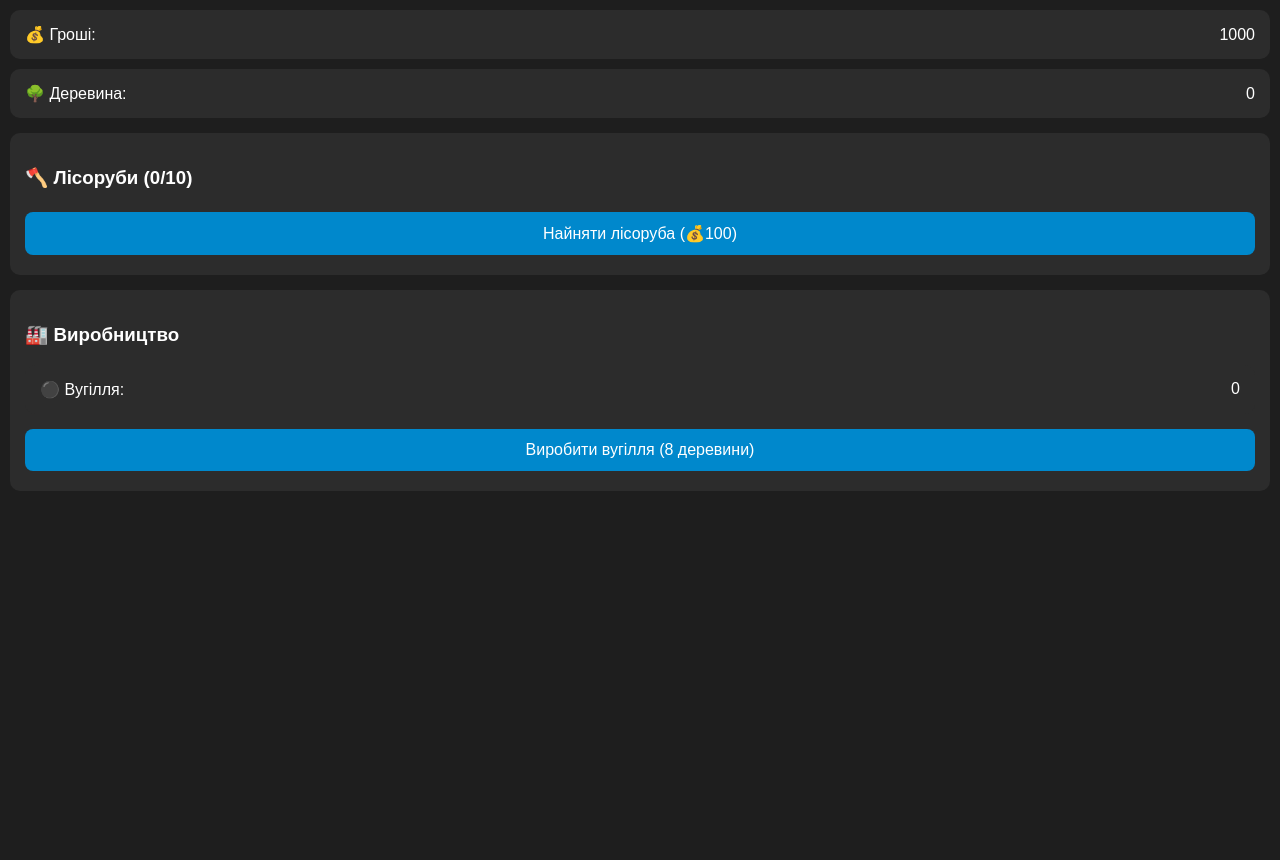
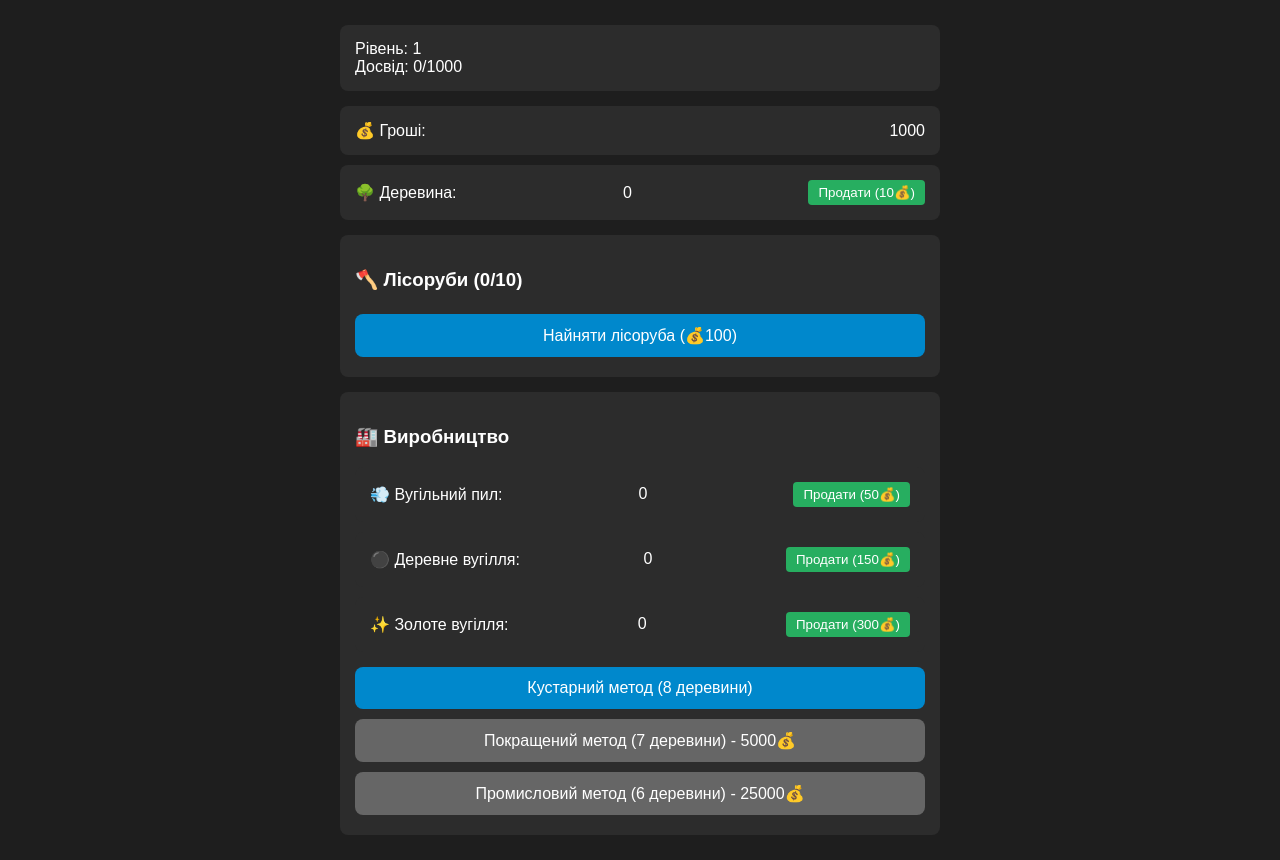
Before and after one commit to ArtScorpio/charcoal_game, a plain HTML site: page index.html in a window 1280 px wide. Before the commit the page ends 800 px from the top, so only its background shows below. Drawn offline with Linux system fonts and the light colour scheme.

Commit message:
index.html

```diff
--- a/index.html
+++ b/index.html
@@ -2,7 +2,7 @@
 <html>
 <head>
     <meta charset="UTF-8">
-    <meta name="viewport" content="width=device-width, initial-scale=1.0, maximum-scale=1.0, user-scalable=no">
+    <meta name="viewport" content="width=device-width, initial-scale=1.0">
     <title>Вугільний магнат</title>
     <style>
         body {
@@ -11,12 +11,14 @@
             background: #1E1E1E;
             font-family: Arial, sans-serif;
             color: white;
+            max-width: 600px;
+            margin: 0 auto;
         }
 
         .resource-card {
             background: #2C2C2C;
             padding: 15px;
-            border-radius: 10px;
+            border-radius: 8px;
             margin-bottom: 10px;
             display: flex;
             justify-content: space-between;
@@ -26,29 +28,45 @@
         .section {
             background: #2C2C2C;
             padding: 15px;
-            border-radius: 10px;
+            border-radius: 8px;
             margin: 15px 0;
         }
 
         .button {
             width: 100%;
             padding: 12px;
+            background: #0088cc;
             border: none;
             border-radius: 8px;
-            background: #0088cc;
             color: white;
             font-size: 16px;
+            margin: 5px 0;
             cursor: pointer;
-            margin: 5px 0;
         }
 
         .button:disabled {
             background: #666;
-            cursor: not-allowed;
+        }
+
+        .sell-button {
+            background: #27ae60;
+            padding: 5px 10px;
+            border: none;
+            border-radius: 4px;
+            color: white;
+            cursor: pointer;
+            margin-left: 10px;
         }
     </style>
 </head>
 <body>
+    <!-- Досвід -->
+    <div class="section">
+        <div>Рівень: <span id="level">1</span></div>
+        <div>Досвід: <span id="experience">0</span>/<span id="expNeeded">1000</span></div>
+    </div>
+
+    <!-- Ресурси -->
     <div class="resource-card">
         <span>💰 Гроші:</span>
         <span id="money">1000</span>
@@ -56,8 +74,10 @@
     <div class="resource-card">
         <span>🌳 Деревина:</span>
         <span id="wood">0</span>
+        <button onclick="Game.sellWood()" class="sell-button">Продати (10💰)</button>
     </div>
 
+    <!-- Лісоруби -->
     <div class="section">
         <h3>🪓 Лісоруби (<span id="woodcuttersCount">0</span>/10)</h3>
         <button onclick="Game.hireWoodcutter()" class="button">
@@ -65,69 +85,37 @@
         </button>
     </div>
 
+    <!-- Виробництво -->
     <div class="section">
         <h3>🏭 Виробництво</h3>
         <div class="resource-card">
-            <span>⚫ Вугілля:</span>
+            <span>💨 Вугільний пил:</span>
+            <span id="coalDust">0</span>
+            <button onclick="Game.sellCoalDust()" class="sell-button">Продати (50💰)</button>
+        </div>
+        <div class="resource-card">
+            <span>⚫ Деревне вугілля:</span>
             <span id="coal">0</span>
+            <button onclick="Game.sellCoal()" class="sell-button">Продати (150💰)</button>
         </div>
-        <button onclick="Game.produceCoal()" class="button">
-            Виробити вугілля (8 деревини)
+        <div class="resource-card">
+            <span>✨ Золоте вугілля:</span>
+            <span id="goldenCoal">0</span>
+            <button onclick="Game.sellGoldenCoal()" class="sell-button">Продати (300💰)</button>
+        </div>
+
+        <!-- Методи виробництва -->
+        <button onclick="Game.produceCoal(1)" class="button">
+            Кустарний метод (8 деревини)
+        </button>
+        <button onclick="Game.produceCoal(2)" class="button" id="method2" disabled>
+            Покращений метод (7 деревини) - 5000💰
+        </button>
+        <button onclick="Game.produceCoal(3)" class="button" id="method3" disabled>
+            Промисловий метод (6 деревини) - 25000💰
         </button>
     </div>
 
-    <script>
-        const Game = {
-            state: {
-                money: 1000,
-                wood: 0,
-                coal: 0,
-                woodcutters: 0
-            },
-
-            init() {
-                this.startGameLoop();
-                this.updateUI();
-            },
-
-            startGameLoop() {
-                setInterval(() => {
-                    if (this.state.woodcutters > 0) {
-                        this.state.wood += this.state.woodcutters;
-                        this.updateUI();
-                    }
-                }, 1000);
-            },
-
-            hireWoodcutter() {
-                const cost = 100 * Math.pow(1.5, this.state.woodcutters);
-                if (this.state.money >= cost && this.state.woodcutters < 10) {
-                    this.state.money -= cost;
-                    this.state.woodcutters++;
-                    this.updateUI();
-                }
-            },
-
-            produceCoal() {
-                if (this.state.wood >= 8) {
-                    this.state.wood -= 8;
-                    this.state.coal += 1;
-                    this.updateUI();
-                }
-            },
-
-            updateUI() {
-                document.getElementById('money').textContent = Math.floor(this.state.money);
-                document.getElementById('wood').textContent = Math.floor(this.state.wood);
-                document.getElementById('coal').textContent = Math.floor(this.state.coal);
-                document.getElementById('woodcuttersCount').textContent = this.state.woodcutters;
-                document.getElementById('woodcutterCost').textContent =
-                    Math.floor(100 * Math.pow(1.5, this.state.woodcutters));
-            }
-        };
-
-        // Запуск гри
-        window.onload = () => Game.init();
-    </script>
+    <script src="js/main.js"></script>
 </body>
 </html>
```
